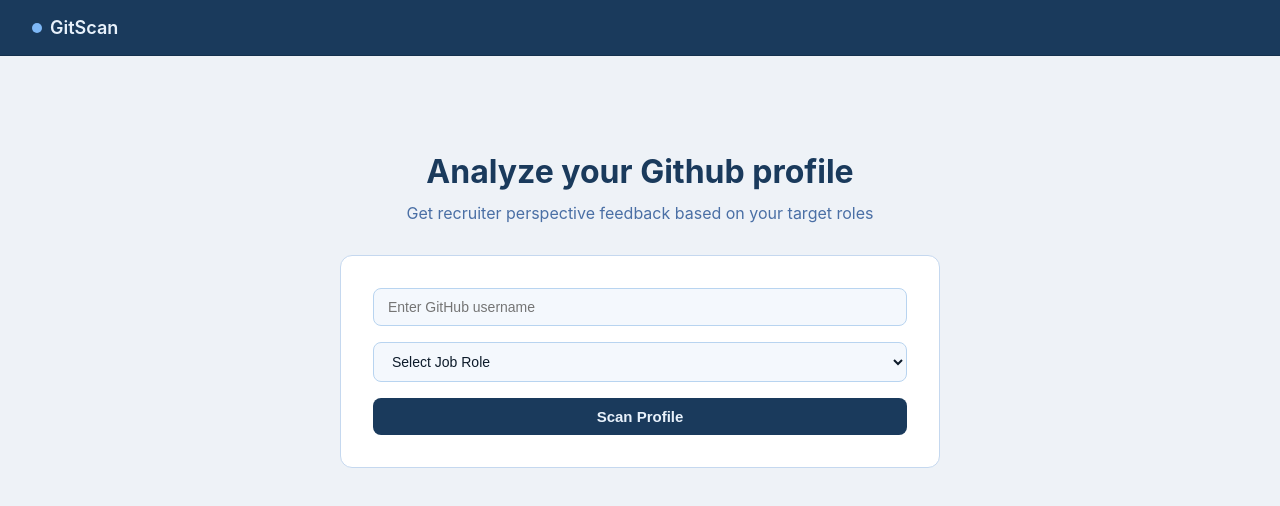
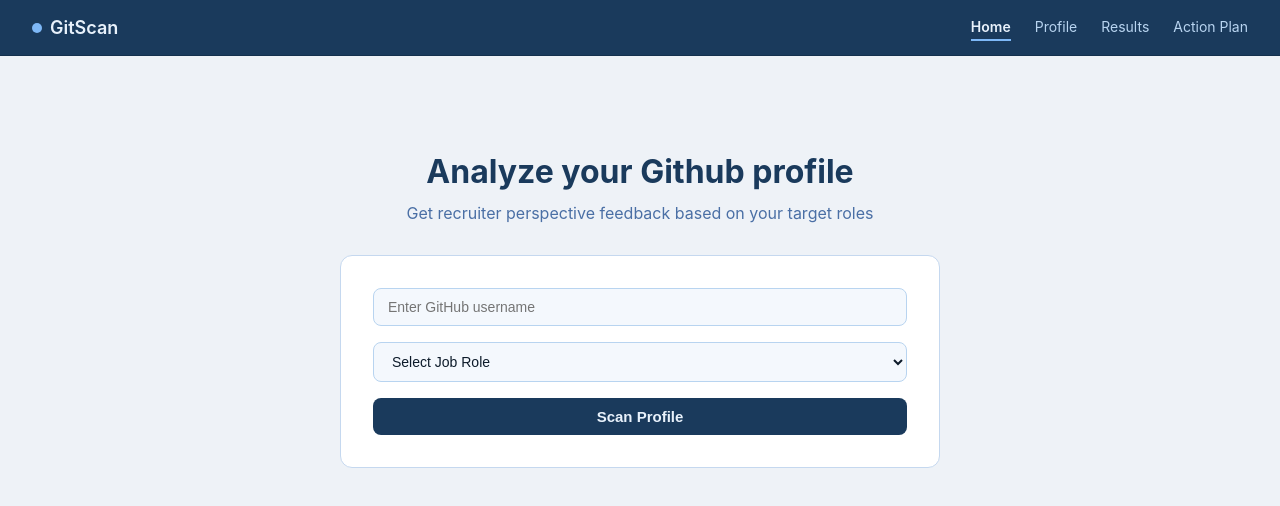
Before and after one commit to sara-deshpande/GitScan, a React (Create React App) app: page / in a window 1280 px wide. Shown: the top 506 px of the page. Built offline with nearby package versions, Linux system fonts and the light colour scheme.

Commit message:
add router links and active nav styling to Navbar

```diff
--- a/src/components/Navbar.css
+++ b/src/components/Navbar.css
@@ -5,6 +5,7 @@
     font-size: 18px;
     font-weight: 600;
     color: #e8f1fb;
+    text-decoration: none;
   }
 
   .logo-dot {
@@ -24,8 +25,17 @@
     color: #b8d4f0;
     text-decoration: none;
     font-size: 14px;
+    padding: 4px 0;
+    border-bottom: 2px solid transparent;
+    transition: color 0.2s;
   }
 
   .navbar-links a:hover {
     color: #e8f1fb;
   }
+
+  .navbar-links a.active {
+    color: #e8f1fb;
+    font-weight: 600;
+    border-bottom: 2px solid #7eb8f7;
+}
--- a/src/components/Navbar.js
+++ b/src/components/Navbar.js
@@ -1,11 +1,18 @@
 import './Navbar.css';
+import {Link, NavLink} from "react-router-dom";
 
 const Navbar = () => {
     return (
         <nav className="navbar">
-            <div className="navbar-logo">
+            <Link to="/" className="navbar-logo">
             <div className="logo-dot"></div>
             <span>GitScan</span>
+            </Link>
+            <div className="navbar-links">
+                <NavLink to="/" end className ={({isActive}) => isActive ? 'active' : '' }>Home</NavLink>
+                <NavLink to="/profile" end className ={({isActive}) => isActive ? 'active' : '' }>Profile</NavLink>
+                <NavLink to="/results" end className ={({isActive}) => isActive ? 'active' : '' }>Results</NavLink>
+                <NavLink to="/action-plan" end className ={({isActive}) => isActive ? 'active' : '' }>Action Plan</NavLink>
             </div>
         </nav>
      );
```
